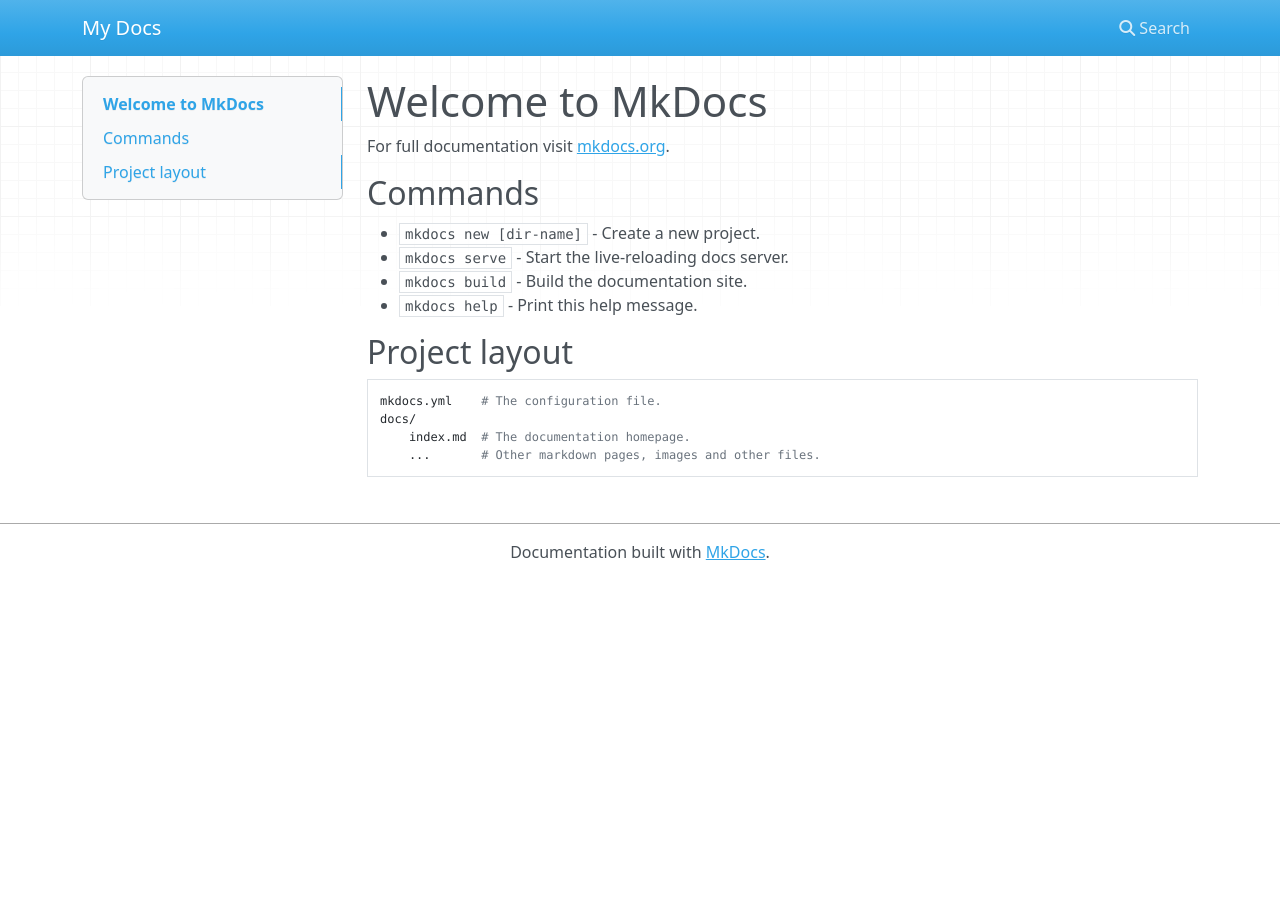
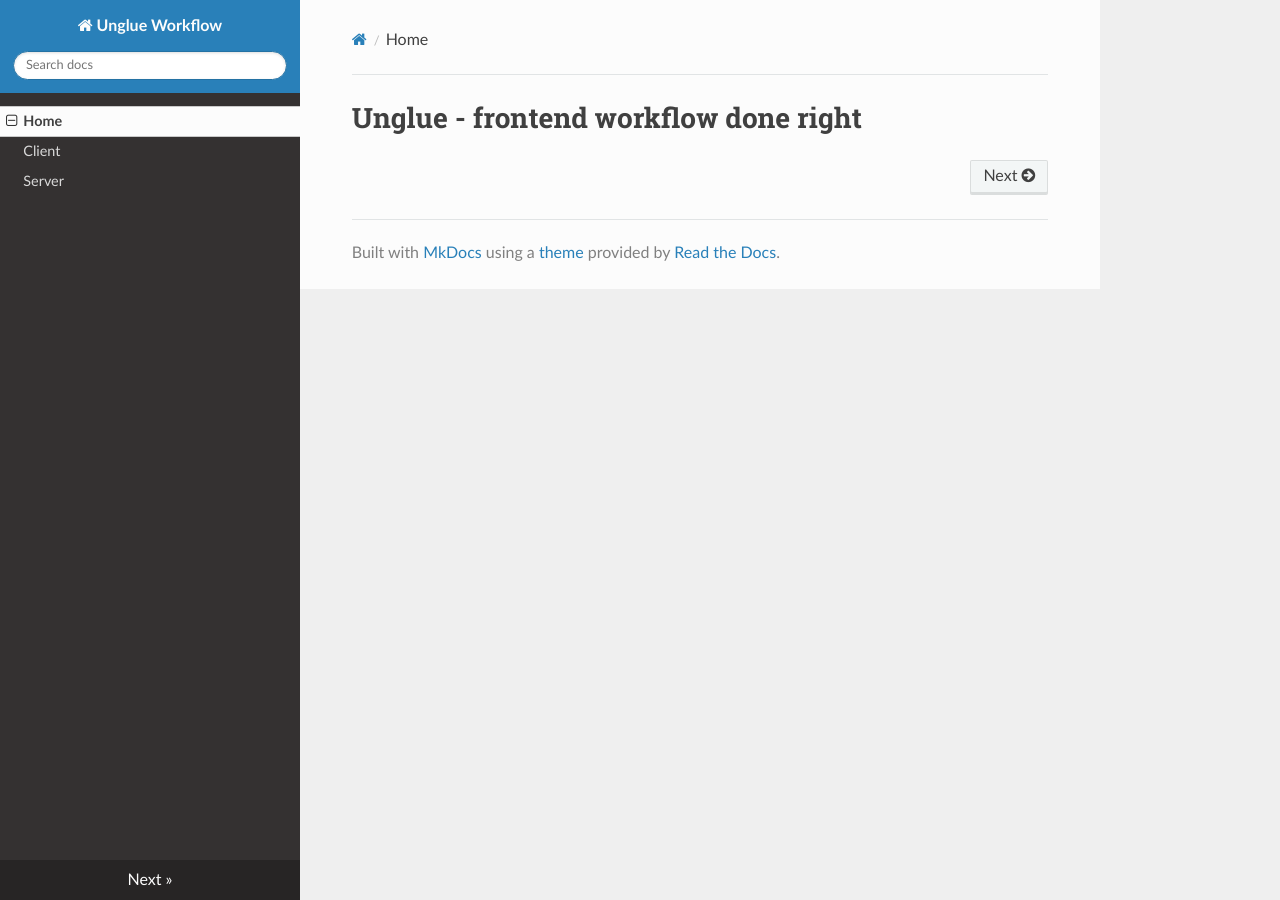
Before and after one commit to frontend-workflow-cloud-compiler/docs, an MkDocs documentation site: the page built from docs/index.md, in a window 1280 px wide. Built offline with MkDocs 1.6.1, drawn with Linux system fonts in a browser that asks for light colours; nearby versions of some CDN libraries.

Commit message:
add sites

```diff
--- a/docs/index.md
+++ b/docs/index.md
@@ -1,17 +1 @@
-# Welcome to MkDocs
-
-For full documentation visit [mkdocs.org](https://mkdocs.org).
-
-## Commands
-
-* `mkdocs new [dir-name]` - Create a new project.
-* `mkdocs serve` - Start the live-reloading docs server.
-* `mkdocs build` - Build the documentation site.
-* `mkdocs help` - Print this help message.
-
-## Project layout
-
-    mkdocs.yml    # The configuration file.
-    docs/
-        index.md  # The documentation homepage.
-        ...       # Other markdown pages, images and other files.
+# Unglue - frontend workflow done right
--- a/mkdocs.yml
+++ b/mkdocs.yml
@@ -1 +1,6 @@
-site_name: My Docs
+site_name: Unglue Workflow
+nav:
+    - Home: index.md
+    - Client: client.md
+    - Server: server.md
+theme: readthedocs
```
Also changed, not shown: docs/client.md (added, +3 -0 lines), docs/server.md (added, +3 -0 lines).
